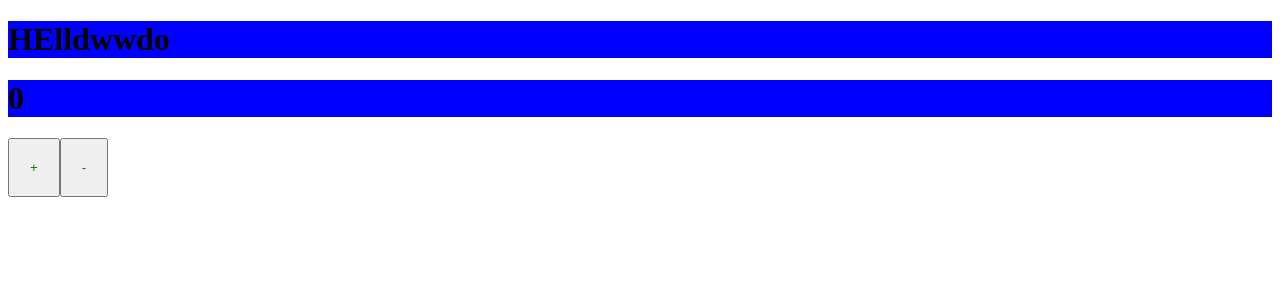
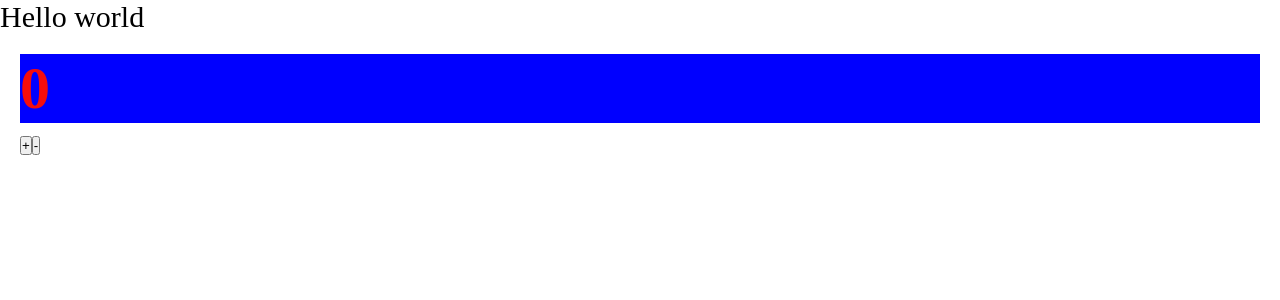
Before and after one commit to useharm/newproject, a React app: page / in a window 1280 px wide. Shown: the top 300 px of the page. Built offline with nearby package versions, Linux system fonts and the light colour scheme.

Commit message:
setting css modules

```diff
--- a/package.json
+++ b/package.json
@@ -19,6 +19,7 @@
     "@types/webpack-dev-server": "^4.7.2",
     "css-loader": "^6.8.1",
     "html-webpack-plugin": "^5.5.0",
+    "mini-css-extract-plugin": "^2.5.3",
     "sass": "^1.64.0",
     "sass-loader": "^13.3.2",
     "style-loader": "^3.3.3",
--- /dev/null
+++ b/src/App.tsx
@@ -0,0 +1,13 @@
+import { Counter } from './components/Counter';
+import './index.scss';
+
+function App() {
+  return (
+    <div className='app'>
+        Hello world
+        <Counter />
+    </div>
+  )
+}
+
+export default App
--- a/src/components/Counter.scss
+++ b/src/components/Counter.module.scss
@@ -1,7 +1,7 @@
 h1 {
     background-color: blue;
 }
-button {
+.btn {
     padding: 20px;
-    color: green;
+    color: rgb(245, 13, 13);
 }
--- a/src/components/Counter.tsx
+++ b/src/components/Counter.tsx
@@ -1,5 +1,5 @@
 import { useState } from "react";
-import './Counter.scss';
+import classes from './Counter.module.scss';
 
 
 
@@ -8,7 +8,7 @@
     const [counter, setCounter] = useState<number>(0);
 
 
-    return(<div>
+    return(<div className={classes.btn}>
         <h1>{counter}</h1>
         <button onClick={() => setCounter(counter + 1)}>+</button>
         <button onClick={() => setCounter(counter - 1)}>-</button>
--- /dev/null
+++ b/src/index.scss
@@ -0,0 +1,9 @@
+* {
+    margin: 0;
+    padding: 0;
+    box-sizing: border-box;
+}
+
+.app {
+    font-size: 30px;
+}
--- a/src/index.tsx
+++ b/src/index.tsx
@@ -1,10 +1,7 @@
 import { render } from "react-dom";
-import { Counter } from './components/Counter';
+import App from "./App";
 
 render(
-    <div>
-        <h1>HElldwwdo</h1>
-        <Counter />
-    </div>,
+    <App />,
     document.getElementById('root')
 )
```
Also changed, not shown: src/components/global.d.ts (added, +7 -0 lines), 9 other files (tests, documents, lock files or other folders).
